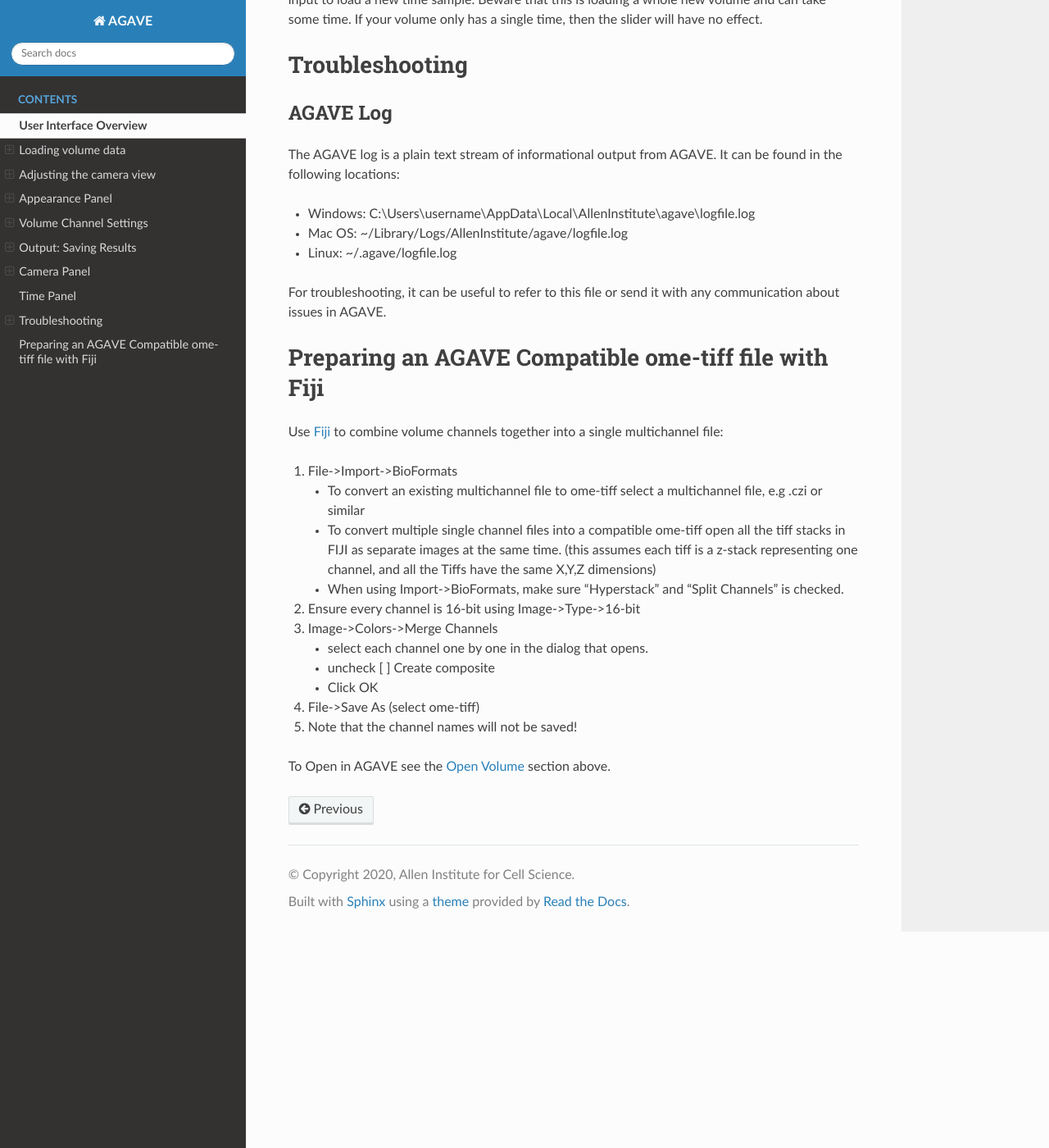
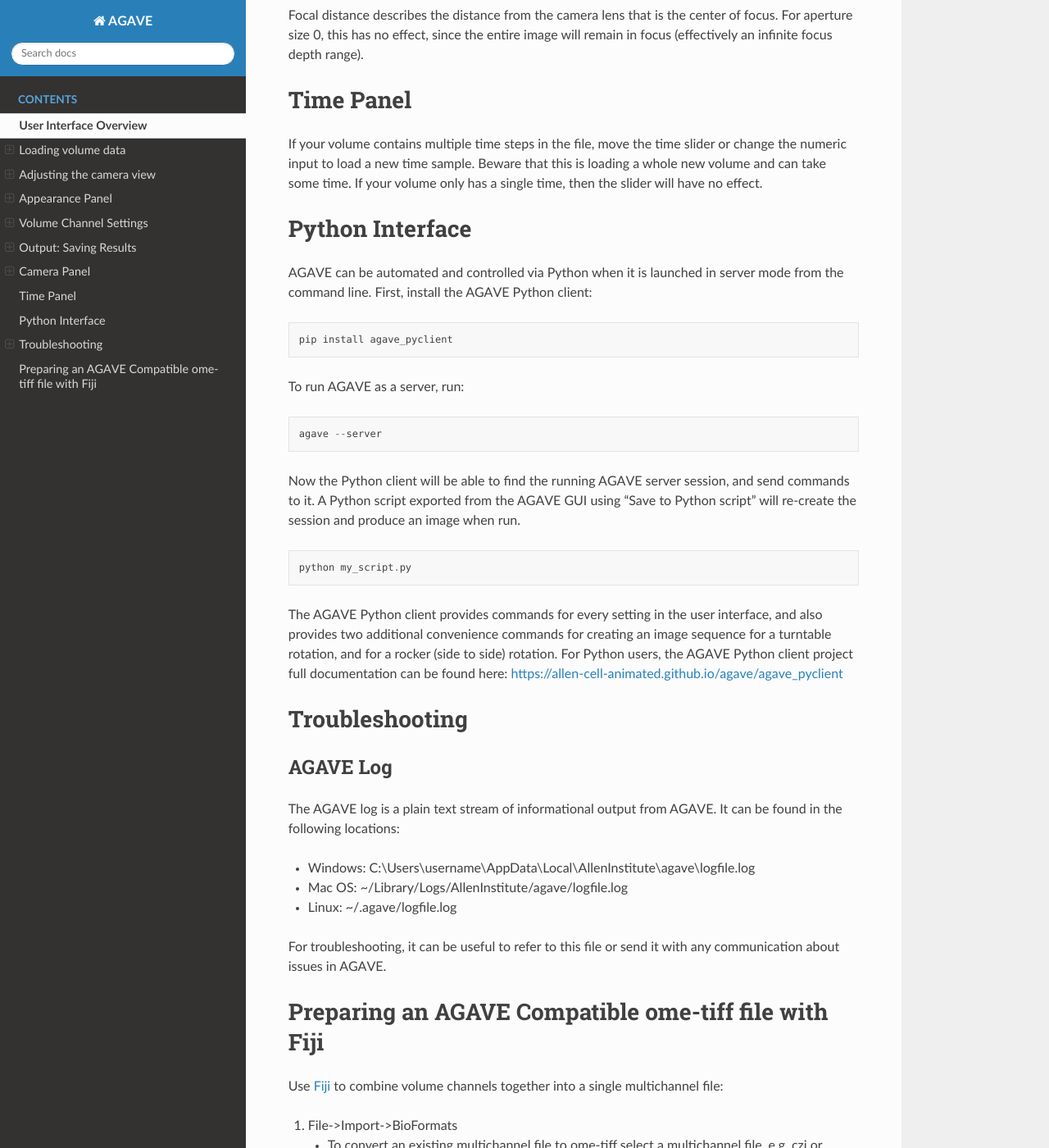
Before and after one commit to allen-cell-animated/agave, a Sphinx documentation site: the page built from docs/agave.rst, in a window 1280 px wide and 1400 px high, scrolled down 8973 px. Shown: the whole window at 82% size. Built offline with Sphinx 7.4.7 and the Read the Docs theme 2.0.0, drawn with Linux system fonts in a browser that asks for light colours; some of the changed text lies outside the part shown.

Commit message:
rough docs for pyclient

```diff
--- a/docs/agave.rst
+++ b/docs/agave.rst
@@ -370,6 +370,15 @@
 data file with it. It is best to keep them in the same directory if
 possible.
 
+Save To Python Script
+~~~~~~~~~~~~~~~~~~~~~
+
+File-->Save to Python script or \[Save to Python script\] toolbar button
+
+Save to Python script will save the current AGAVE session into a small Python file.
+See [Python Interface] for how to use the Python programming language to automate
+AGAVE to create animation sequences or batch rendering of many images.
+
 Camera Panel
 ------------
 
@@ -432,6 +441,35 @@
 that this is loading a whole new volume and can take some time. If your
 volume only has a single time, then the slider will have no effect.
 
+Python Interface
+----------------
+
+AGAVE can be automated and controlled via Python when it is launched in
+server mode from the command line.
+First, install the AGAVE Python client:
+::
+
+    pip install agave_pyclient
+
+To run AGAVE as a server, run:
+::
+
+    agave --server
+
+Now the Python client will be able to find the running AGAVE server session,
+and send commands to it.
+A Python script exported from the AGAVE GUI using "Save to Python script" will re-create the session and produce an image when run.
+::
+
+    python my_script.py
+
+The AGAVE Python client provides commands for every setting in the user
+interface, and also provides two additional convenience commands for creating
+an image sequence for a turntable rotation, and for a rocker (side to side) rotation.
+For Python users, the AGAVE Python client project full documentation can be found here:
+https://allen-cell-animated.github.io/agave/agave_pyclient
+
+
 Troubleshooting
 ---------------
 
```
